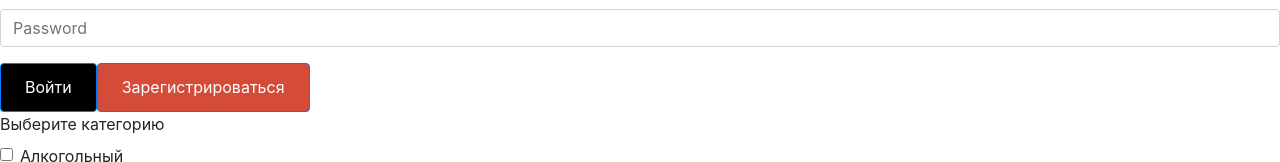
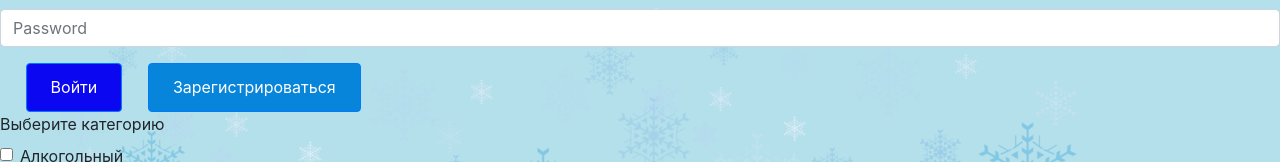
Before and after one commit to mokhova813/tenpr, a React (Create React App) app in the folder pro1/: page / in a window 1280 px wide. Shown: the part 132-294 px from the top of the page. Built offline with nearby package versions, Linux system fonts and the light colour scheme.

Commit message:
Your message

```diff
--- a/pro1/src/components/login.js
+++ b/pro1/src/components/login.js
@@ -14,7 +14,7 @@ class Login extends React.Component{
             <div>
               <Form>
   <Form.Group controlId="formBasicEmail">
-    <Form.Label>Введите ваш email </Form.Label>
+    <Form.Label> Введите ваш email </Form.Label>
     <Form.Control type="email" placeholder="Enter email" />
     <Form.Text className="text-muted">
       Мы никогда не будем делиться вашей электронной почтой с кем-либо еще.
@@ -22,7 +22,7 @@ class Login extends React.Component{
   </Form.Group>
 
   <Form.Group controlId="formBasicPassword">
-    <Form.Label>Пароль</Form.Label>
+    <Form.Label> Пароль</Form.Label>
     <Form.Control type="password" placeholder="Password" />
   </Form.Group>
   <Button className={s.button_new} variant="primary" type="submit">
--- a/pro1/src/components/login.module.css
+++ b/pro1/src/components/login.module.css
@@ -1,15 +1,28 @@
+
 .button {
   color: #fff; /* цвет текста */
   text-decoration: none; /* убирать подчёркивание у ссылок */
   user-select: none; /* убирать выделение текста */
-  background: rgb(212,75,56); /* фон кнопки */
+  background: rgb(6, 133, 218); /* фон кнопки */
   padding: .7em 1.5em; /* отступ от текста */
+  position: relative  ;
+  left: 4%;
  }
 
  .button_new {
   color: #fff; /* цвет текста */
   text-decoration: none; /* убирать подчёркивание у ссылок */
   user-select: none; /* убирать выделение текста */
-  background: rgb(0, 0, 0); /* фон кнопки */
+  background: rgb(11, 7, 241); /* фон кнопки */
   padding: .7em 1.5em; /* отступ от текста */
+  position: relative  ;
+  left: 2%;
  }
+
+ body {
+  padding: 0;
+  margin: 0;
+  background: rgb(180, 224, 235) url(s1200.webp) no-repeat center top;
+  width: 100%;
+  display: table;
+}
```
Also changed, not shown: pro1/src/components/s1200.webp (added), 1 other file (tests, documents, lock files or other folders).
